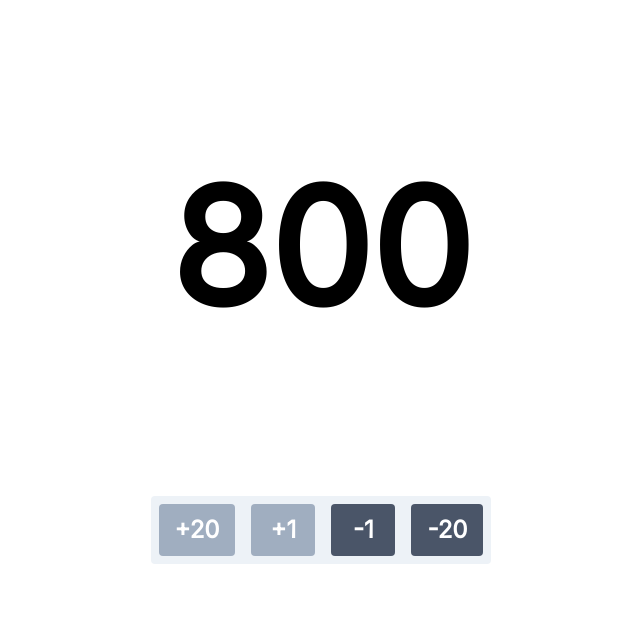
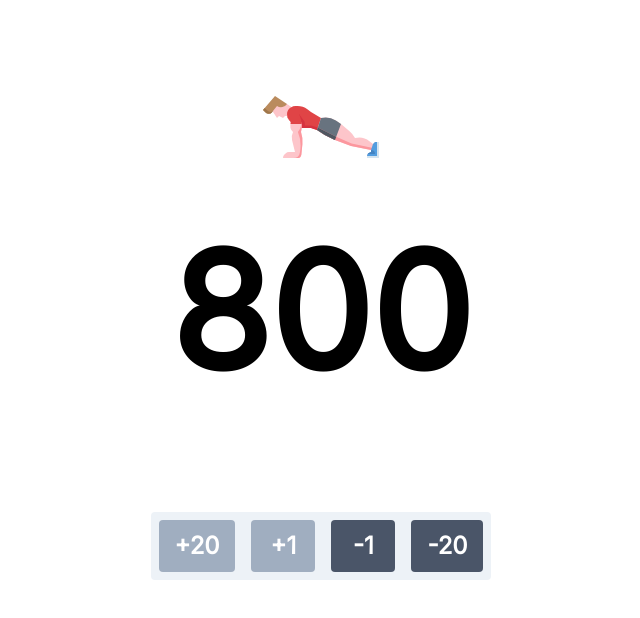
Before and after one commit to dheygere/zero-reps, a website built with Parcel: page index.html in a window 1280 px wide. Shown: the whole page, without its empty margins (319-959 px from the left). Built offline with nearby package versions, Linux system fonts and the light colour scheme.

Commit message:
add svg icon

```diff
--- a/index.html
+++ b/index.html
@@ -3,6 +3,7 @@
   <head>
     <title>Zero Reps</title>
     <meta charset="UTF-8" />
+    <link rel="icon" type="image/svg+xml" href="workout.svg" />
     <meta name="viewport" content="width=device-width, initial-scale=1" />
     <link
       href="https://fonts.googleapis.com/css?family=Inter&amp;display=swap"
@@ -16,16 +17,17 @@
 
   <body class="bg-white">
     <div class="flex flex-col h-screen">
+      <img src="workout.svg" class="h-32 mt-16" alt="icon" />
       <div
-        style="font-size:10rem; height: 31rem;"
-        class=" flex self-center items-center w-full font-extrabold"
+        style="font-size:10rem; height: 15rem;"
+        class="flex self-center items-center font-extrabold"
       >
         <div
           id="counter"
-          class="mx-auto flex flex-row text-center self-center items-center"
+          class="my-auto flex flex-row text-center self-center items-center"
         ></div>
       </div>
-      <div class="flex self-center rounded bg-gray-200">
+      <div class="flex self-center rounded bg-gray-200 mt-20">
         <button
           id="del20"
           class="m-2 bg-gray-500 hover:bg-red-700 text-white font-bold py-2 px-4 rounded text-2xl"
```
Also changed, not shown: workout.svg (added).
